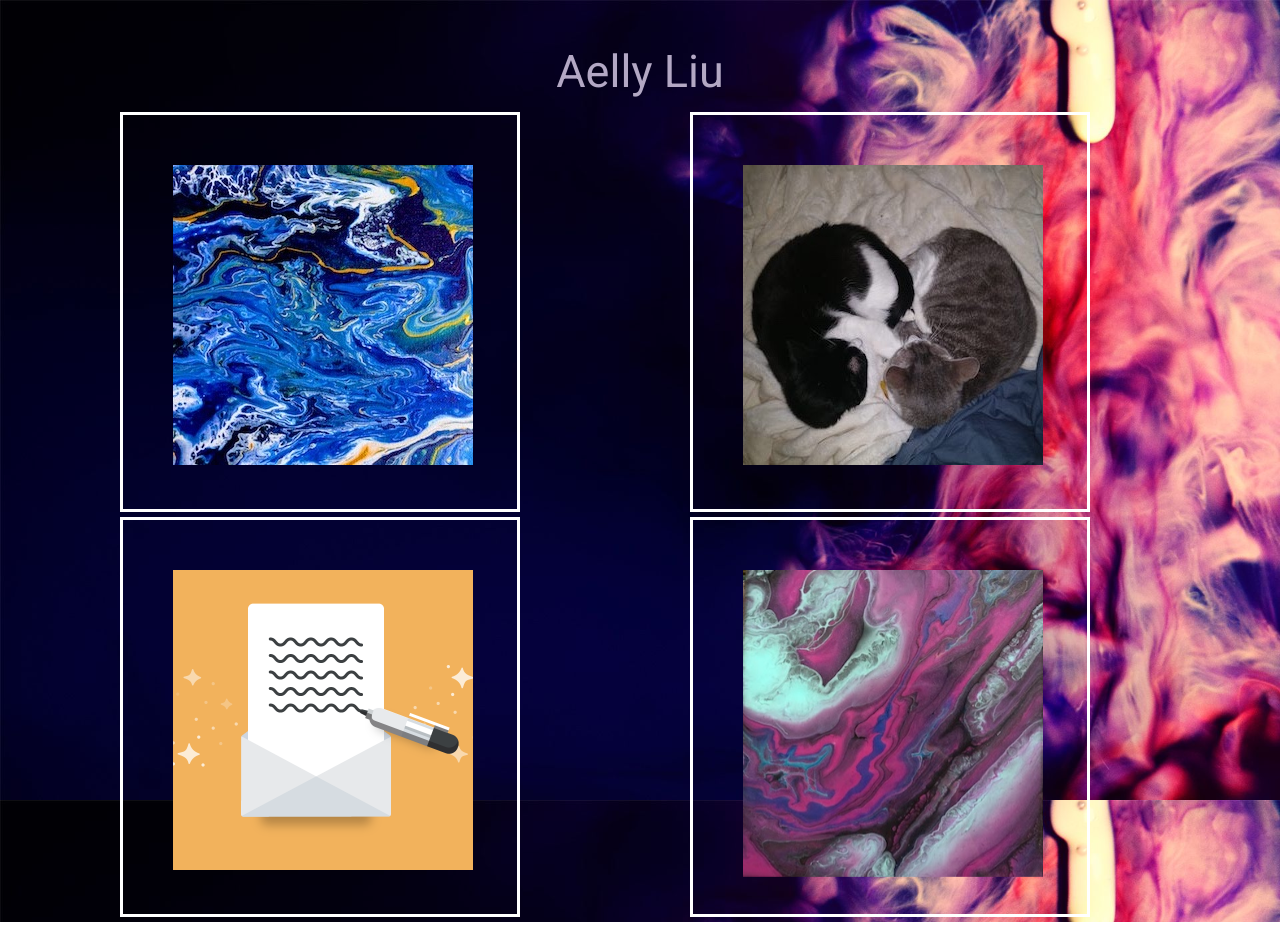
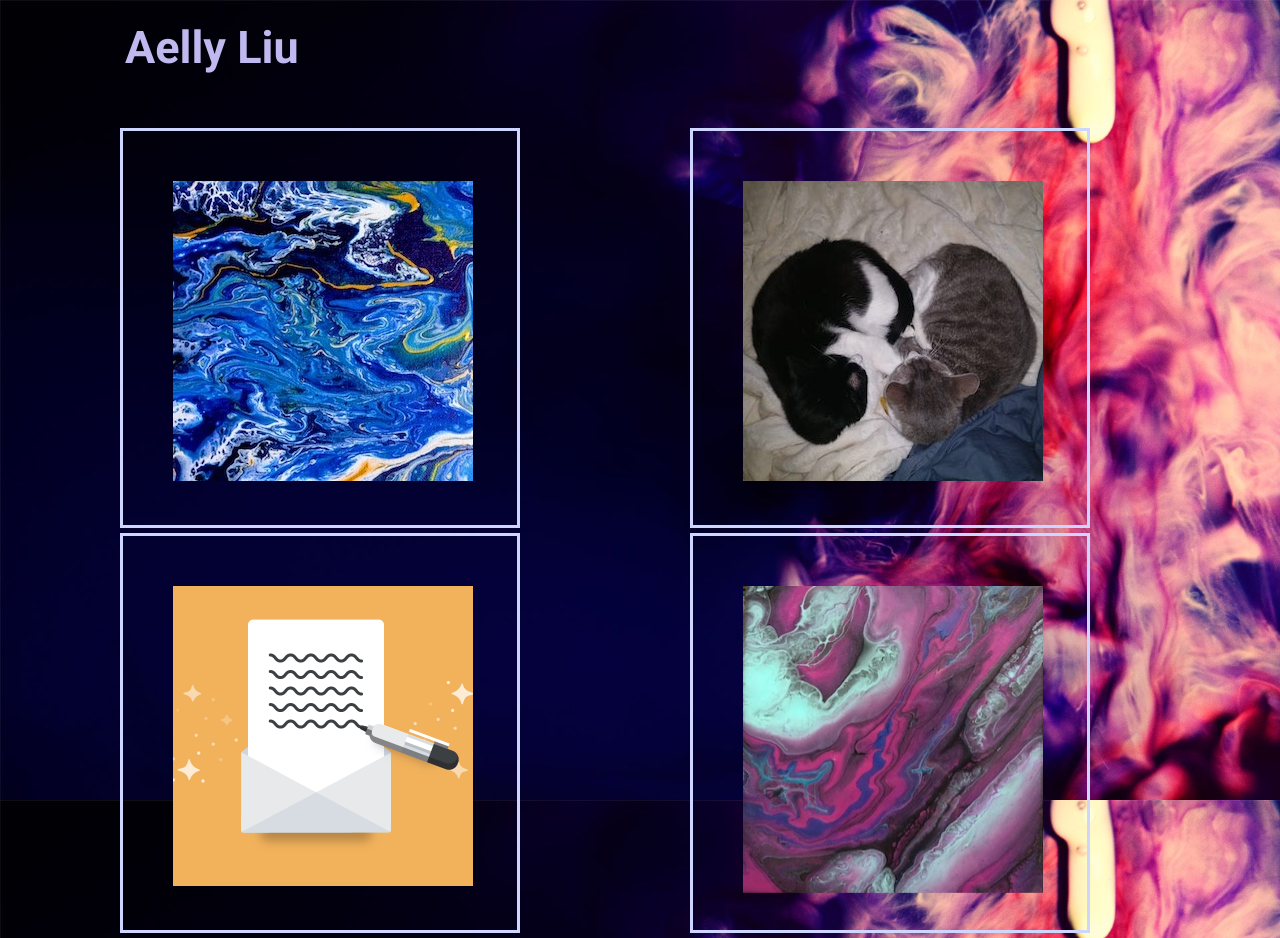
Before and after one commit to aellyl/portfolio, a plain HTML site: page index.html in a window 1280 px wide. Drawn offline with nearby package versions, Linux system fonts and the light colour scheme; placeholder pictures from the web are drawn by us; files whose address does not match are found by name.

Commit message:
adjusting my name's alignment

```diff
--- a/css/style.css
+++ b/css/style.css
@@ -19,7 +19,7 @@ body {
     perspective: 1000;
     display: inline-block;
     border-style: solid;
-    border-color: white;
+    border-color: #ced6ff;
 
 }
 .flip-container:hover .back {
--- a/index.html
+++ b/index.html
@@ -17,10 +17,10 @@
   <body>
 
 
-    <div class="container mt-5">
+    <div class="container mt-4">
         <div class="row">
-            <div class="col pb-2">
-            <h1 style="color:#b3a8c4; text-align: center">Aelly Liu</h1>
+            <div class="col pb-5">
+            <h1 style="color:#bfb9f0; text-align: left; padding-left:35px"><strong>Aelly Liu</strong></h1>
             </div>
         </div>
         <div class="row">
```
